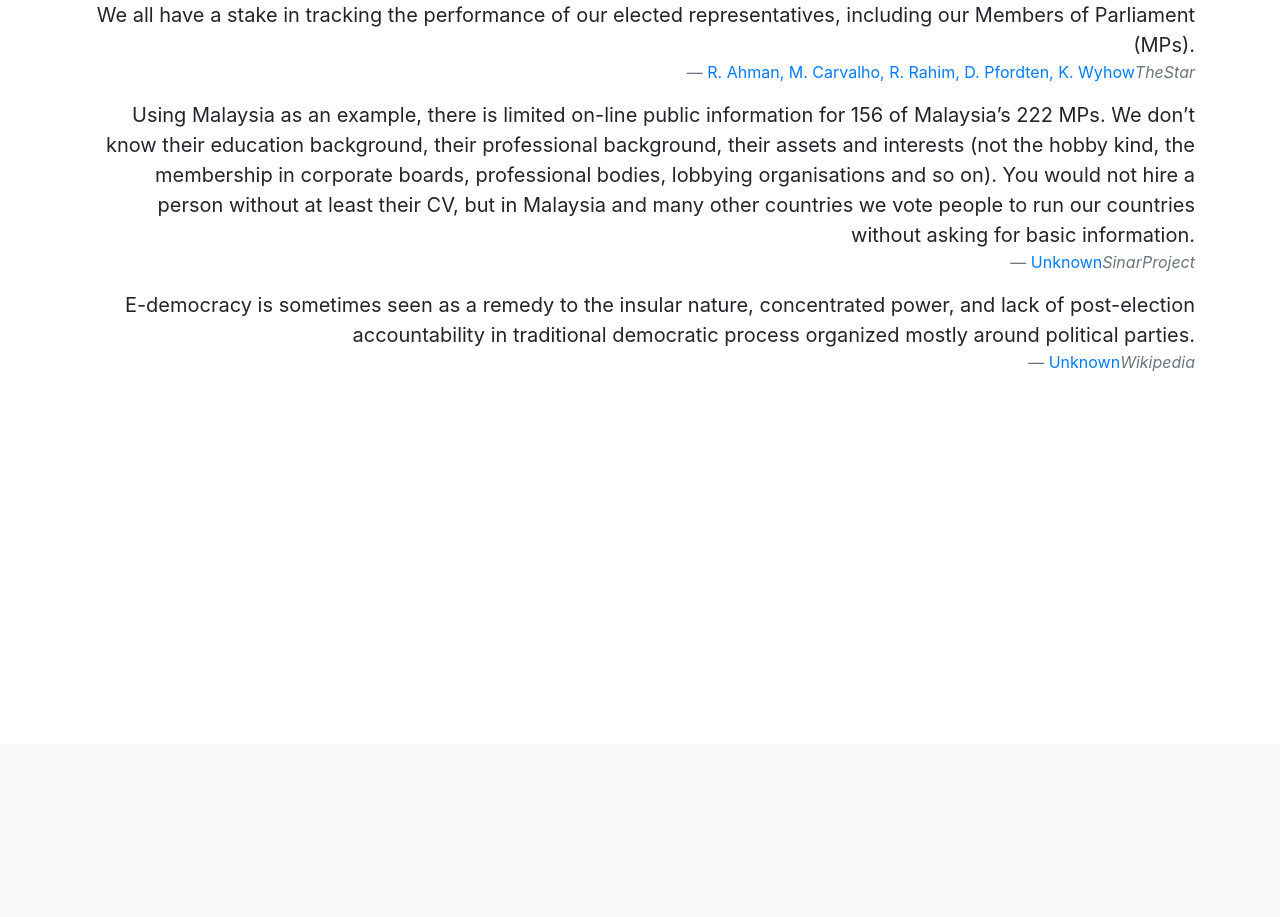
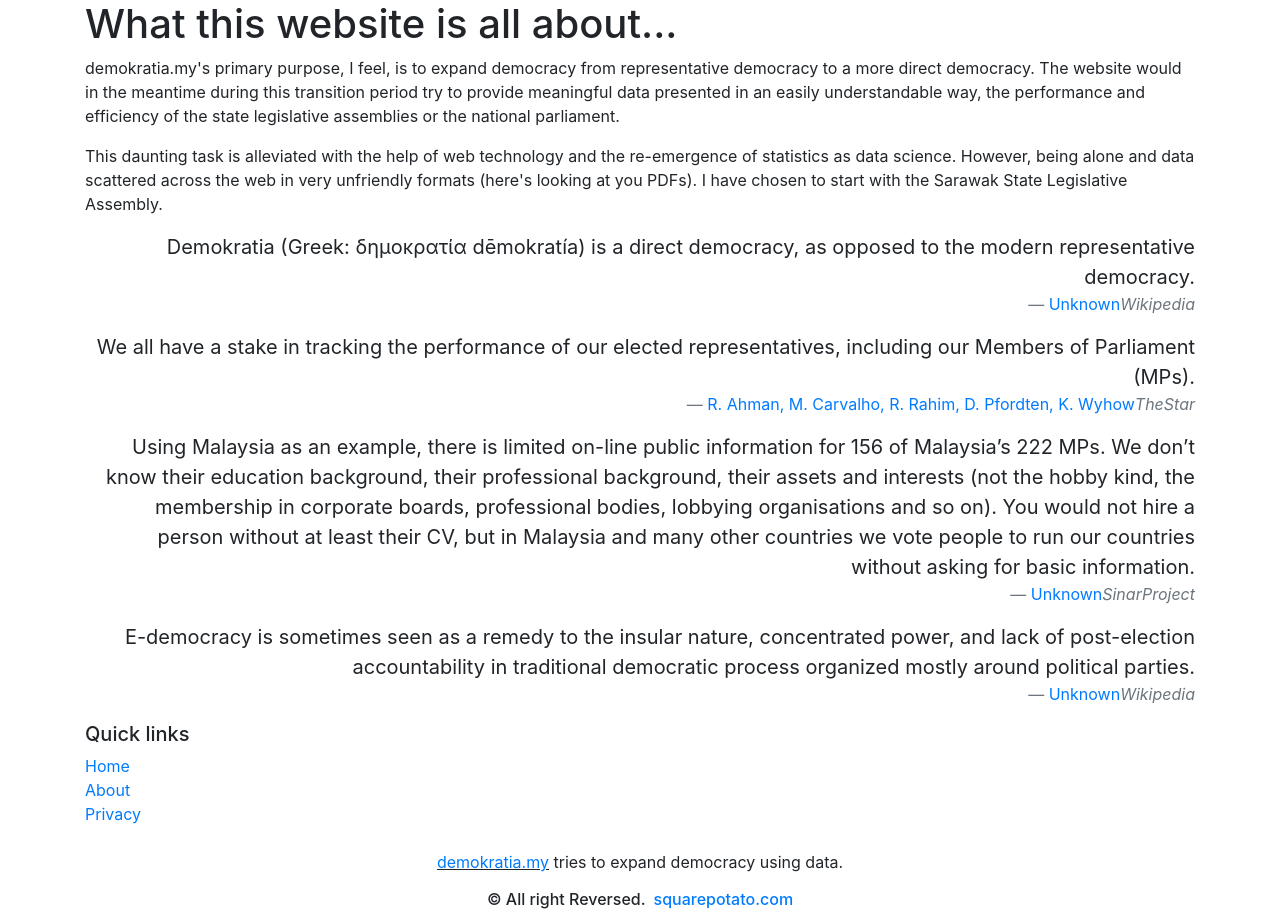
Before and after one commit to quiksilv/scrutiny, a Django app: page / in a window 1280 px wide. Shown: the part 56-973 px from the top of the page. Before the commit the page ends 427 px from the top, so only its background shows below. Run offline with Django 3.2, Linux system fonts and the light colour scheme; some libraries are stand-ins or nearby versions.

Commit message:
adding some static pages

```diff
--- a/App/urls.py
+++ b/App/urls.py
@@ -24,6 +24,7 @@ from django.conf.urls.static import static
 urlpatterns = [
     path('', TemplateView.as_view(template_name="index.html") ),
     path('about/', TemplateView.as_view(template_name="about.html") ),
+    path('privacy/', TemplateView.as_view(template_name="about.html") ),
     path('admin/', admin.site.urls),
     path('politicians/', include('politicians.urls') ),
     path('posts/', include('posts.urls') ),
--- a/templates/base.html
+++ b/templates/base.html
@@ -43,5 +43,30 @@
         </div>
       </div>
     </div>
+
+<!-- Footer -->
+	<section id="footer">
+		<div class="container">
+			<div class="row text-center text-xs-center text-sm-left text-md-left">
+				<div class="col-xs-12 col-sm-4 col-md-4">
+					<h5>Quick links</h5>
+					<ul class="list-unstyled quick-links">
+						<li><a href="/"><i class="fa fa-angle-double-right"></i>Home</a></li>
+						<li><a href="/about/"><i class="fa fa-angle-double-right"></i>About</a></li>
+						<li><a href="/privacy/"><i class="fa fa-angle-double-right"></i>Privacy</a></li>
+					</ul>
+				</div>
+			</div>
+			<div class="row">
+				<div class="col-xs-12 col-sm-12 col-md-12 mt-2 mt-sm-2 text-center">
+					<p><u><a href="#">demokratia.my</a></u> tries to expand democracy using data.</p>
+					<p class="h6">© All right Reversed.<a class="text-green ml-2" href="https://www.squarepotato.com" target="_blank">squarepotato.com</a></p>
+				</div>
+				<hr>
+			</div>
+		</div>
+	</section>
+	<!-- ./Footer -->
+
   </body>
 </html>
--- a/templates/index.html
+++ b/templates/index.html
@@ -1,5 +1,19 @@
 {% extends 'base.html' %}
 {% block content %}
+
+<h1>What this website is all about...</h1>
+
+<p>demokratia.my's primary purpose, I feel, is to expand democracy from representative democracy to a more direct democracy. The website would in the meantime during this transition period try to provide meaningful data presented in an easily understandable way, the performance and efficiency of the state legislative assemblies or the national parliament.</p>
+
+<p>This daunting task is alleviated with the help of web technology and the re-emergence of statistics as data science. However, being alone and data scattered across the web in very unfriendly formats (here's looking at you PDFs). I have chosen to start with the Sarawak State Legislative Assembly.</p>
+
+<div class="highlight">
+  <blockquote class="blockquote text-right">
+    <p class="mb-0">Demokratia (Greek: δημοκρατία dēmokratía) is a direct democracy, as opposed to the modern representative democracy.</p>
+    <footer class="blockquote-footer"><a href="https://en.wikipedia.org/wiki/Demokratia">Unknown</a><cite title="Wikipedia">Wikipedia</cite></footer>
+  </blockquote>
+</div>
+
 <div class="highlight">
   <blockquote class="blockquote text-right">
     <p class="mb-0">We all have a stake in tracking the performance of our elected representatives, including our Members of Parliament (MPs).</p>
```
Also changed, not shown: templates/about.html (+6 -1 lines), templates/privacy.html (added, +8 -0 lines).
